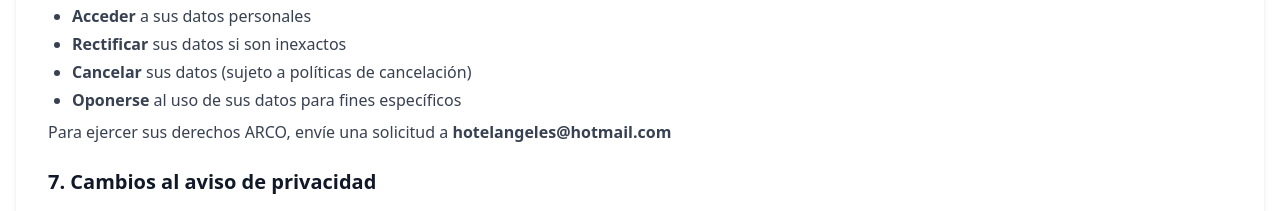
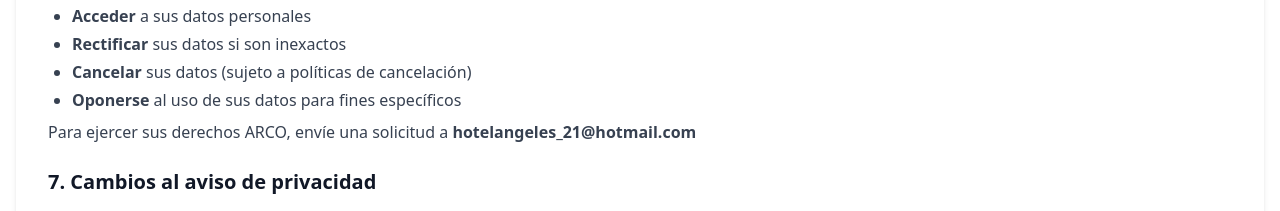
Before and after one commit to Kassie009/hotel-angeles, a React (Vite) app: page /privacy in a window 1280 px wide. Shown: the part 1180-1391 px from the top of the page. Built offline with nearby package versions, Linux system fonts and the light colour scheme.

Commit message:
fix: correo correcto en aviso de privacidad (hotelangeles_21)

```diff
--- a/src/pages/Privacidad.jsx
+++ b/src/pages/Privacidad.jsx
@@ -61,7 +61,7 @@ const Privacy = () => {
                 <li><strong>Cancelar</strong> sus datos (sujeto a políticas de cancelación)</li>
                 <li><strong>Oponerse</strong> al uso de sus datos para fines específicos</li>
               </ul>
-              <p className="mt-2">Para ejercer sus derechos ARCO, envíe una solicitud a <strong>hotelangeles@hotmail.com</strong></p>
+              <p className="mt-2">Para ejercer sus derechos ARCO, envíe una solicitud a <strong>hotelangeles_21@hotmail.com</strong></p>
             </div>
 
             <div>
```
